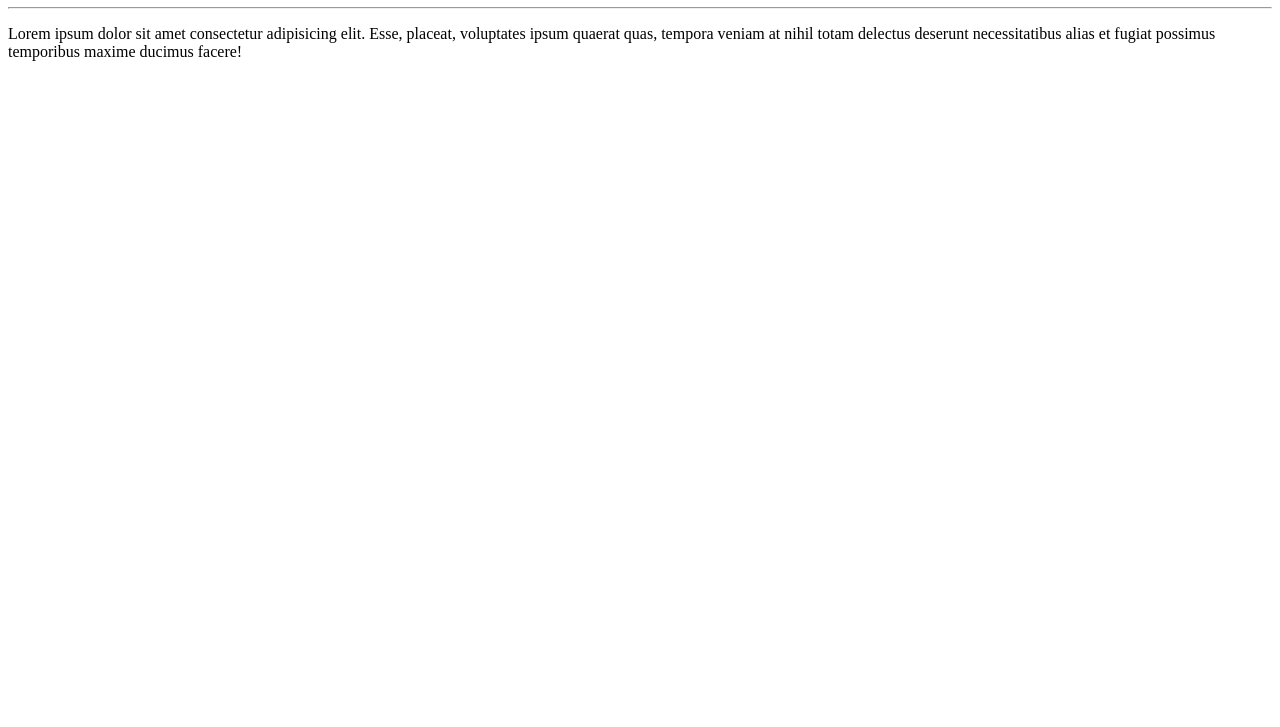
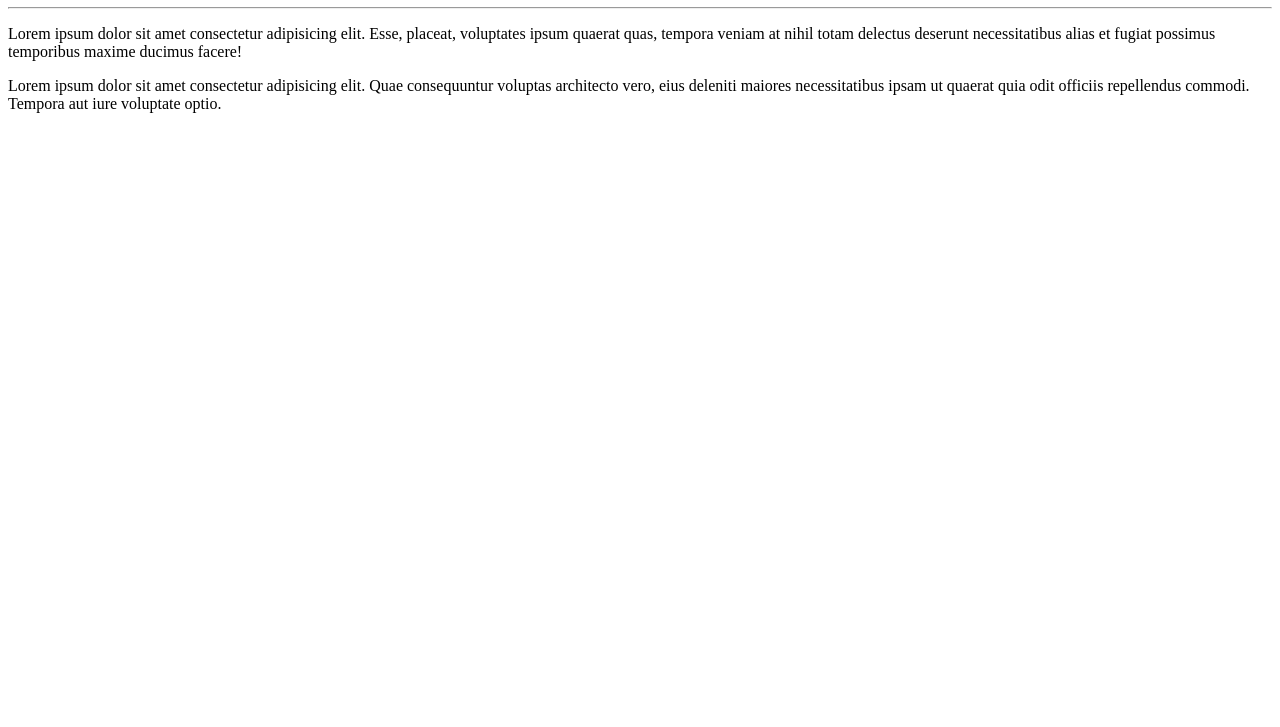
Before and after one commit to Gustaleao/OlaMundo, a plain HTML site: page site-exemplo/index.html in a window 1280 px wide. Shown: the part 73-800 px from the top of the page. Drawn offline with Linux system fonts and the light colour scheme.

Commit message:
adicionei um paragrafo

```diff
--- a/site-exemplo/index.html
+++ b/site-exemplo/index.html
@@ -9,5 +9,7 @@
     <h1>Olá, Mundo!</h1>
     <hr>
     <p>Lorem ipsum dolor sit amet consectetur adipisicing elit. Esse, placeat, voluptates ipsum quaerat quas, tempora veniam at nihil totam delectus deserunt necessitatibus alias et fugiat possimus temporibus maxime ducimus facere!</p>
+
+    <p>Lorem ipsum dolor sit amet consectetur adipisicing elit. Quae consequuntur voluptas architecto vero, eius deleniti maiores necessitatibus ipsam ut quaerat quia odit officiis repellendus commodi. Tempora aut iure voluptate optio.</p>
 </body>
 </html>
```
